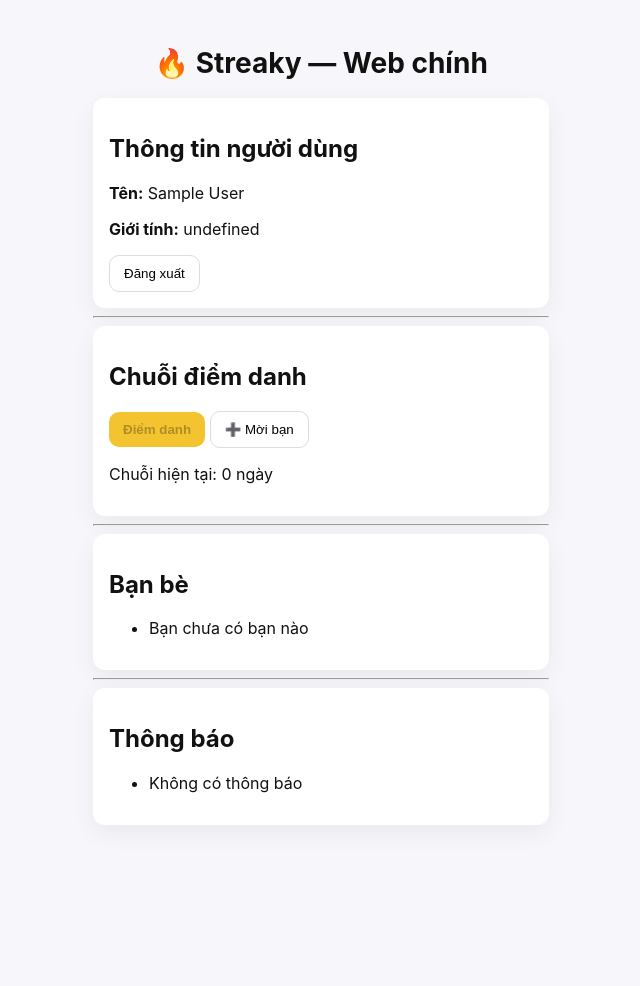
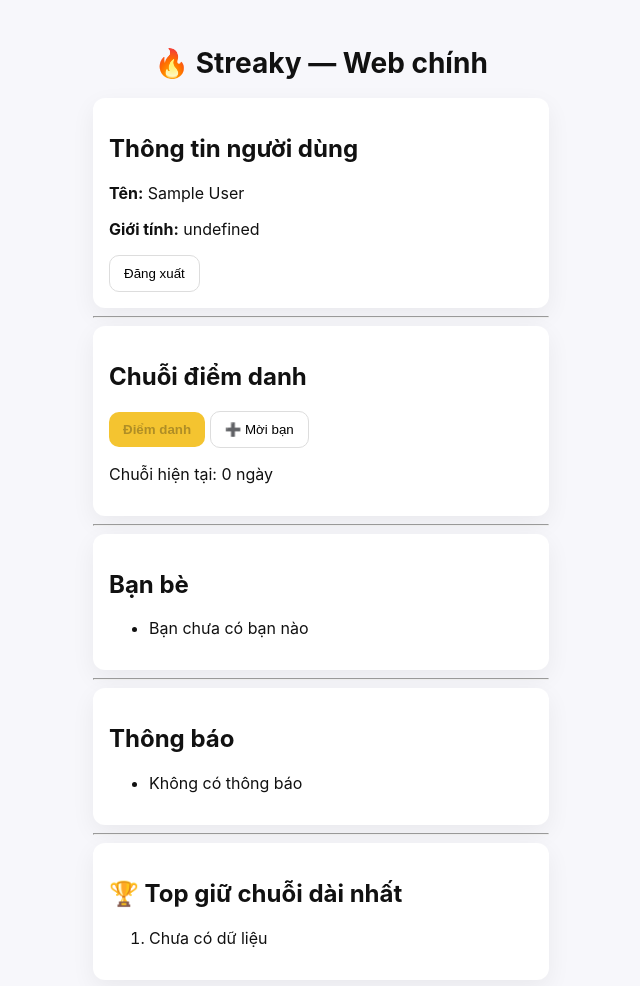
Before and after one commit to anhlongscript/web-chu-i, a website: page public/index.html in a window 1280 px wide. Shown: the whole page, without its empty margins (319-959 px from the left). Before the commit the page ends 865 px from the top, so only its background shows below. Drawn offline with Linux system fonts and the light colour scheme; sample sign-in values are in the browser's storage.

Commit message:
Update index.html

```diff
--- a/public/index.html
+++ b/public/index.html
@@ -43,6 +43,16 @@
       <h2>Thông báo</h2>
       <ul id="notifications"></ul>
     </div>
+
+    <hr />
+
+    <!-- 🏆 Top giữ chuỗi dài nhất -->
+    <div class="card">
+      <h2>🏆 Top giữ chuỗi dài nhất</h2>
+      <ol id="leaderboard">
+        <li>Chưa có dữ liệu</li>
+      </ol>
+    </div>
   </div>
 
   <script src="main.js"></script>
```
